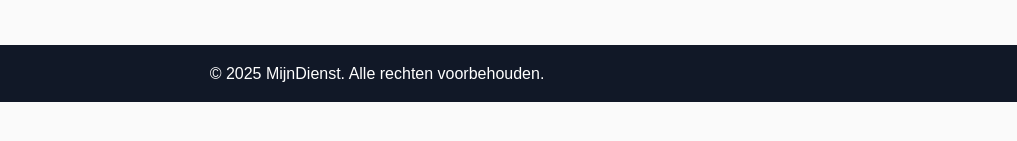
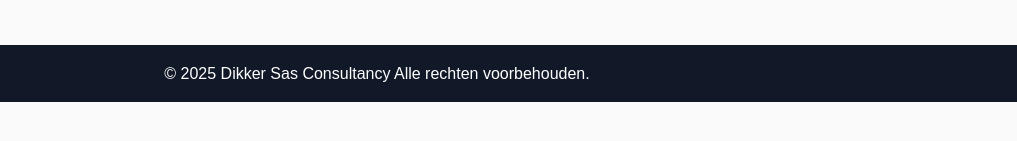
Before and after one commit to DikkerSasConsultancy/DikkerSasConsultancyWebsite, a plain HTML site: page about.html in a window 1280 px wide. Shown: the part 237-378 px from the top of the page, 263-1280 px from the left. Drawn offline with Linux system fonts and the light colour scheme.

Commit message:
Update about.html

```diff
--- a/about.html
+++ b/about.html
@@ -27,7 +27,7 @@
   </main>
 
   <footer>
-    <p>&copy; 2025 MijnDienst. Alle rechten voorbehouden.</p>
+    <p>&copy; 2025 Dikker Sas Consultancy Alle rechten voorbehouden.</p>
   </footer>
 </body>
 </html>
```
